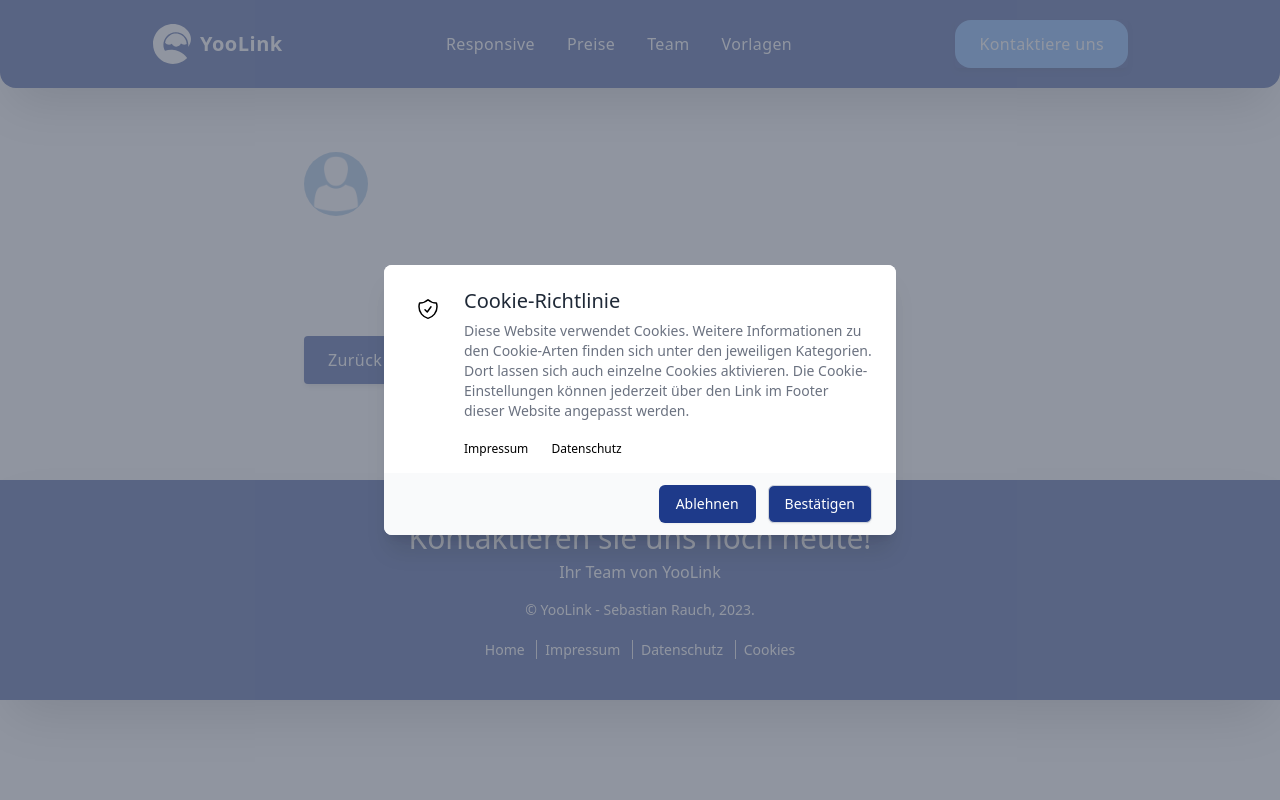
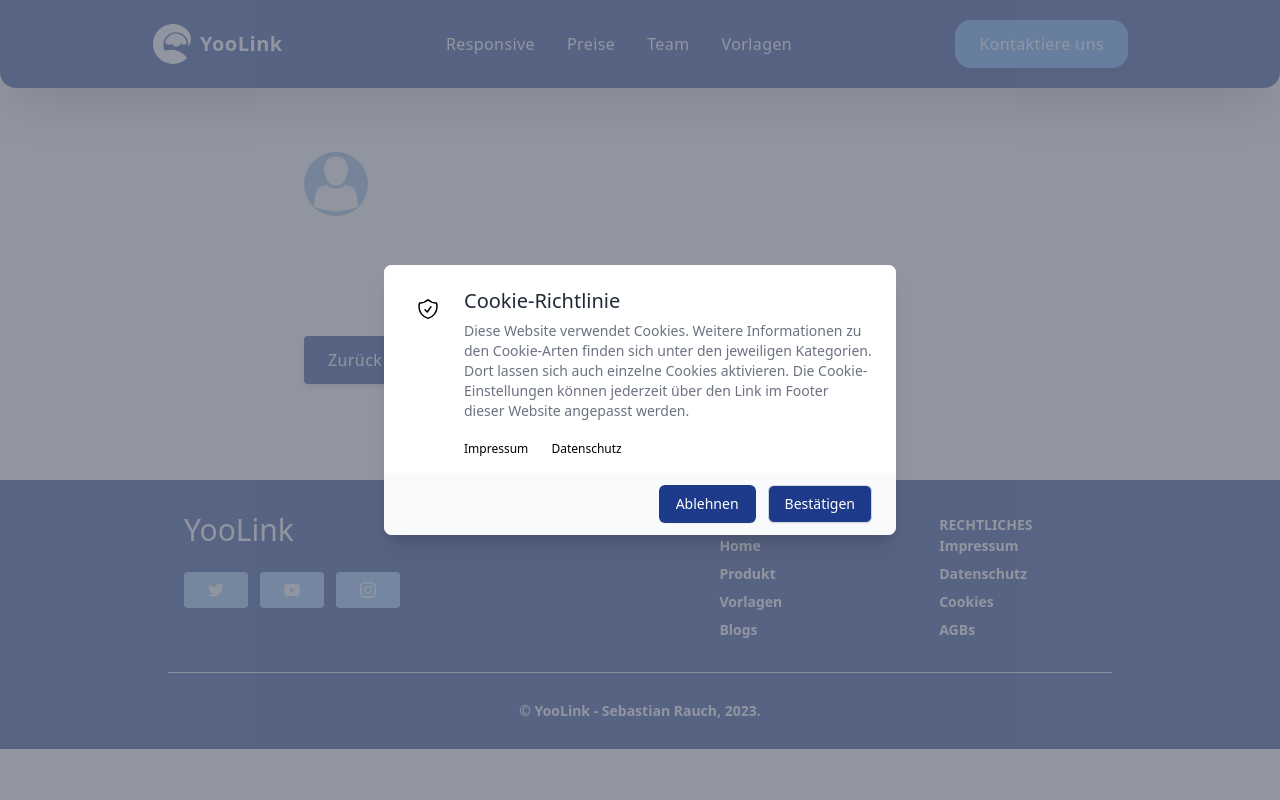
Before and after one commit to SirMelo01/YooLink, a Django app: template yoolink/templates/blog/blog_detail.html in a window 1280 px wide. Run offline with Django 4.2, Linux system fonts and the light colour scheme; the template is opened without the code that fills it, so the values that code supplies are empty; some libraries are stand-ins or nearby versions.

Commit message:
new footer

```diff
--- a/yoolink/static/css/output.css
+++ b/yoolink/static/css/output.css
@@ -1,5 +1,5 @@
 /*
-! tailwindcss v3.3.1 | MIT License | https://tailwindcss.com
+! tailwindcss v3.3.2 | MIT License | https://tailwindcss.com
 */
 
 /*
@@ -436,6 +436,9 @@ video {
   --tw-pan-y:  ;
   --tw-pinch-zoom:  ;
   --tw-scroll-snap-strictness: proximity;
+  --tw-gradient-from-position:  ;
+  --tw-gradient-via-position:  ;
+  --tw-gradient-to-position:  ;
   --tw-ordinal:  ;
   --tw-slashed-zero:  ;
   --tw-numeric-figure:  ;
@@ -483,6 +486,9 @@ video {
   --tw-pan-y:  ;
   --tw-pinch-zoom:  ;
   --tw-scroll-snap-strictness: proximity;
+  --tw-gradient-from-position:  ;
+  --tw-gradient-via-position:  ;
+  --tw-gradient-to-position:  ;
   --tw-ordinal:  ;
   --tw-slashed-zero:  ;
   --tw-numeric-figure:  ;
@@ -682,6 +688,11 @@ video {
   margin-bottom: 3rem;
 }
 
+.my-6 {
+  margin-top: 1.5rem;
+  margin-bottom: 1.5rem;
+}
+
 .my-auto {
   margin-top: auto;
   margin-bottom: auto;
@@ -881,6 +892,10 @@ video {
 
 .h-3\.5 {
   height: 0.875rem;
+}
+
+.h-4 {
+  height: 1rem;
 }
 
 .h-40 {
@@ -1172,6 +1187,10 @@ video {
   justify-content: space-between;
 }
 
+.justify-evenly {
+  justify-content: space-evenly;
+}
+
 .gap-10 {
   gap: 2.5rem;
 }
@@ -1625,6 +1644,10 @@ video {
 
 .pb-56 {
   padding-bottom: 14rem;
+}
+
+.pb-6 {
+  padding-bottom: 1.5rem;
 }
 
 .pb-8 {
@@ -2805,6 +2828,10 @@ video {
     width: 50%;
   }
 
+  .md\:w-4\/12 {
+    width: 33.333333%;
+  }
+
   .md\:w-8 {
     width: 2rem;
   }
@@ -3049,6 +3076,10 @@ video {
     flex-direction: row;
   }
 
+  .lg\:justify-normal {
+    justify-content: normal;
+  }
+
   .lg\:justify-between {
     justify-content: space-between;
   }
@@ -3120,6 +3151,10 @@ video {
 
   .lg\:pt-9 {
     padding-top: 2.25rem;
+  }
+
+  .lg\:text-left {
+    text-align: left;
   }
 
   .lg\:text-4xl {
--- a/yoolink/templates/base.html
+++ b/yoolink/templates/base.html
@@ -260,32 +260,113 @@
 
     <!--Footer Beginn-->
     {% block footer %}
-    <footer class="bg-blue-900 shadow-2xl">
-      <div>
-        <div class="max-w-2xl mx-auto text-white py-10">
-          <div class="text-center">
-            <h3 class="sm:text-3xl mb-1 text-white">
-              Kontaktieren sie uns noch heute!
-            </h3>
-            <p>Ihr Team von YooLink</p>
+    <footer class=" bg-blue-900 text-white pt-8 pb-6">
+      <div class="container mx-auto px-4">
+        <div class="flex flex-wrap ">
+          <div class="w-full lg:w-6/12 px-4">
+           <h4 class="text-3xl fonat-semibold text-center lg:text-left hidden md:block">YooLink</h4>
+            <div class="mt-6 lg:mb-0 mb-6 flex justify-center lg:justify-normal ">
+              <a href="https://twitter.com/YooLinkDE">
+                <div>
+                    <button
+                      type="button"
+                      data-te-ripple-init
+                      data-te-ripple-color="light"
+                      class="mb-2 mr-3  rounded px-6 py-2.5 "
+                      style="background-color: #93C5FD">
+                      <svg
+                      xmlns="http://www.w3.org/2000/svg"
+                      class="h-4 w-4"
+                      fill="currentColor"
+                      viewBox="0 0 24 24">
+                      <path
+                      d="M24 4.557c-.883.392-1.832.656-2.828.775 1.017-.609 1.798-1.574 2.165-2.724-.951.564-2.005.974-3.127 1.195-.897-.957-2.178-1.555-3.594-1.555-3.179 0-5.515 2.966-4.797 6.045-4.091-.205-7.719-2.165-10.148-5.144-1.29 2.213-.669 5.108 1.523 6.574-.806-.026-1.566-.247-2.229-.616-.054 2.281 1.581 4.415 3.949 4.89-.693.188-1.452.232-2.224.084.626 1.956 2.444 3.379 4.6 3.419-2.07 1.623-4.678 2.348-7.29 2.04 2.179 1.397 4.768 2.212 7.548 2.212 9.142 0 14.307-7.721 13.995-14.646.962-.695 1.797-1.562 2.457-2.549z" />
+                      </svg>
+                    </button>
+                 </div>
+                </a>
+                <a href="{% url 'home' %}">
+                 <div>
+                    <button
+                    type="button"
+                    data-te-ripple-init
+                    data-te-ripple-color="light"
+                    class="mb-2 mr-3  rounded px-6 py-2.5 "
+                    style="background-color: #93C5FD">
+                    <svg
+                    xmlns="http://www.w3.org/2000/svg"
+                    class="h-4 w-4"
+                    fill="currentColor"
+                    viewBox="0 0 24 24">
+                    <path
+                    d="M19.615 3.184c-3.604-.246-11.631-.245-15.23 0-3.897.266-4.356 2.62-4.385 8.816.029 6.185.484 8.549 4.385 8.816 3.6.245 11.626.246 15.23 0 3.897-.266 4.356-2.62 4.385-8.816-.029-6.185-.484-8.549-4.385-8.816zm-10.615 12.816v-8l8 3.993-8 4.007z" />
+                    </svg>
+                    </button>
+                  </div>
+                </a>
+                <a href="{% url 'home' %}">
+                  <div>
+                    <button
+                    type="button"
+                    data-te-ripple-init
+                    data-te-ripple-color="light"
+                    class="mb-2  rounded px-6 py-2.5 "
+                    style="background-color: #93C5FD">
+                    <svg
+                    xmlns="http://www.w3.org/2000/svg"
+                    class="h-4 w-4"
+                    fill="currentColor"
+                    viewBox="0 0 24 24">
+                    <path
+                    d="M12 2.163c3.204 0 3.584.012 4.85.07 3.252.148 4.771 1.691 4.919 4.919.058 1.265.069 1.645.069 4.849 0 3.205-.012 3.584-.069 4.849-.149 3.225-1.664 4.771-4.919 4.919-1.266.058-1.644.07-4.85.07-3.204 0-3.584-.012-4.849-.07-3.26-.149-4.771-1.699-4.919-4.92-.058-1.265-.07-1.644-.07-4.849 0-3.204.013-3.583.07-4.849.149-3.227 1.664-4.771 4.919-4.919 1.266-.057 1.645-.069 4.849-.069zm0-2.163c-3.259 0-3.667.014-4.947.072-4.358.2-6.78 2.618-6.98 6.98-.059 1.281-.073 1.689-.073 4.948 0 3.259.014 3.668.072 4.948.2 4.358 2.618 6.78 6.98 6.98 1.281.058 1.689.072 4.948.072 3.259 0 3.668-.014 4.948-.072 4.354-.2 6.782-2.618 6.979-6.98.059-1.28.073-1.689.073-4.948 0-3.259-.014-3.667-.072-4.947-.196-4.354-2.617-6.78-6.979-6.98-1.281-.059-1.69-.073-4.949-.073zm0 5.838c-3.403 0-6.162 2.759-6.162 6.162s2.759 6.163 6.162 6.163 6.162-2.759 6.162-6.163c0-3.403-2.759-6.162-6.162-6.162zm0 10.162c-2.209 0-4-1.79-4-4 0-2.209 1.791-4 4-4s4 1.791 4 4c0 2.21-1.791 4-4 4zm6.406-11.845c-.796 0-1.441.645-1.441 1.44s.645 1.44 1.441 1.44c.795 0 1.439-.645 1.439-1.44s-.644-1.44-1.439-1.44z" />
+                    </svg>
+                    </button>
+                  </div>
+                </a>
+            </div>
           </div>
-          <div class="mt-25 flex flex-col md:justify-between items-center text-xs md:text-sm text-black">
-            <p class="order-2 md:order-1 mt-4 text-white">
+          <div class="w-full lg:w-6/12 flex justify-evenly">
+              <div class="px-4">
+                <span class=" uppercase text-sm font-semibold mb-2">Nützliche Links</span>
+                <ul class="list-unstyled">
+                  <li>
+                    <a class=" font-semibold block pb-2 text-sm" href="{% url 'home' %}">Home</a>
+                  </li>
+                  <li>
+                    <a class=" font-semibold block pb-2 text-sm" href="{% url 'home' %}">Produkt</a>
+                  </li>
+                  <li>
+                    <a class=" font-semibold block pb-2 text-sm" href="{% url 'designtemplates:designtemplates' %}">Vorlagen</a>
+                  </li>
+                  <li>
+                    <a class=" font-semibold block pb-2 text-sm" href="{% url 'blog:blog' %}">Blogs</a>
+                  </li>
+                </ul>
+              </div>
+              <div class=" px-4">
+                <span class="uppercase text-sm font-semibold ">Rechtliches</span>
+                <ul class="list-unstyled">
+                  <li>
+                    <a class="font-semibold block pb-2 text-sm" href="{% url 'impressum' %}">Impressum</a>
+                  </li>
+                  <li>
+                    <a class="font-semibold block pb-2 text-sm" href="{% url 'datenschutz' %}">Datenschutz</a>
+                  </li>
+                  <li>
+                    <a class="font-semibold block pb-2 text-sm" href="{% url 'cookies' %}">Cookies</a>
+                  </li>
+                  <li>
+                    <a class="font-semibold block pb-2 text-sm" href="{% url 'home' %}">AGBs</a>
+                  </li>
+                </ul>
+              </div>
+          </div>
+        </div>
+        <hr class="my-6">
+        <div class="flex flex-wrap items-center md:justify-between justify-center">
+          <div class="w-full md:w-4/12 px-4 mx-auto text-center">
+            <div class="text-sm  font-semibold py-1">
               &copy; YooLink - Sebastian Rauch, 2023.
-            </p>
-            <div class="order-1 md:order-2 text-white mt-5">
-              <span class="px-2">
-                <a href="{% url 'home' %}">Home</a>
-              </span>
-              <span class="px-2 border-l">
-                <a href="{% url 'impressum' %}">Impressum</a>
-              </span>
-              <span class="px-2 border-l">
-                <a href="{% url 'datenschutz' %}">Datenschutz</a>
-              </span>
-              <span class="px-2 border-l">
-                <a href="{% url 'cookies' %}">Cookies</a>
-              </span>
             </div>
           </div>
         </div>
```
